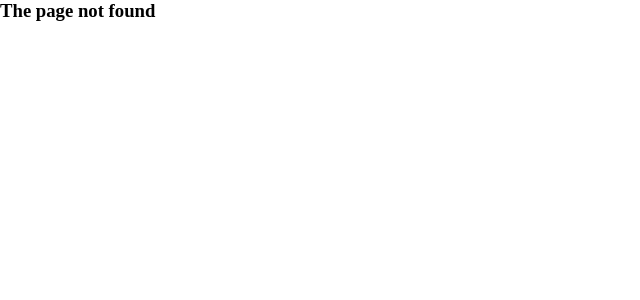
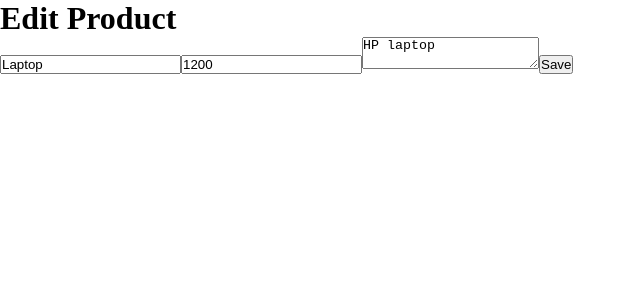
Before and after one commit to uruchira/login-dashboard-app, a React (Vite) app: page /dashboard/1 in a window 1280 px wide. Before the commit this address had no page. Shown: the top 300 px of the page, without its empty margins (0-640 px from the left). Built offline with nearby package versions, Linux system fonts and the light colour scheme.

Commit message:
Product add,edit form and its context added

```diff
--- a/src/App.tsx
+++ b/src/App.tsx
@@ -1,24 +1,23 @@
 import { BrowserRouter } from "react-router";
 import { Routes, Route } from 'react-router';
-import ProtectedRoute from "./components/PrivateRoute"
+// import ProtectedRoute from "./components/PrivateRoute"
 
 import Login from './auth/Login';
 import Dashboard from './dashboard';
-import { useAuth } from './contexts/AuthContext';
+import ProductForm from './dashboard/ProductForm';
+// import { useAuth } from './contexts/AuthContext';
 
 function App() {
-  const { user } = useAuth();
+  // const { user } = useAuth();
 
   return (
     <BrowserRouter>
       <Routes>
         <Route index element={<Login />} />
         <Route path="login" element={<Login />} />
-        <Route path="dashboard" element={
-          <ProtectedRoute user={user}>
-            <Dashboard />
-          </ProtectedRoute>
-        }/>
+        <Route path="dashboard" element={<Dashboard /> }/>
+        <Route path="dashboard/new" element={<ProductForm  />} />
+        <Route path="dashboard/:id" element={<ProductForm />} />
         <Route path="*" element={<h3>The page not found</h3>} />
       </Routes>
     </BrowserRouter>
@@ -26,3 +25,11 @@ function App() {
 }
 
 export default App;
+
+/*
+<Route path="dashboard" element={
+  <ProtectedRoute user={user}>
+    <Dashboard />
+  </ProtectedRoute>
+}/>
+*/
--- /dev/null
+++ b/src/dashboard/ProductForm.tsx
@@ -0,0 +1,87 @@
+import React, { useState } from "react";
+import { useNavigate, useParams } from "react-router-dom";
+
+type Product = {
+  id: string;
+  name: string;
+  price: number;
+  description: string;
+};
+
+const iProducts: Product[] = [
+  { id: "1", name: "Laptop", price: 1200, description: "HP laptop" },
+  { id: "2", name: "Phone", price: 800, description: "Smartphone" }
+];
+
+const ProductForm: React.FC = () => {
+  const { id } = useParams();
+  const navigate = useNavigate();
+
+  const existingProduct = iProducts.find((p) => p.id === id);
+
+  const [form, setForm] = useState<Product>(
+    existingProduct || { id: "", name: "", price: 0, description: "" }
+  );
+
+  const handleChange = (e: React.ChangeEvent<HTMLInputElement | HTMLTextAreaElement>) => {
+    const { name, value } = e.target;
+    setForm((prev) => ({
+      ...prev,
+      [name]: name === "price" ? Number(value) : value
+    }));
+  };
+
+  const handleSubmit = (e: React.FormEvent) => {
+    e.preventDefault();
+
+    if (existingProduct) {
+      // update
+      console.log("update");
+    } else {
+      // create
+     console.log("create");
+    }
+
+    navigate("/dashboard");
+  };
+
+  return (
+    <div>
+      <h1>
+        {existingProduct ? "Edit Product" : "Add Product"}
+      </h1>
+
+      <form onSubmit={handleSubmit} className="space-y-3">
+        <input
+          name="name"
+          placeholder="Name"
+          value={form.name}
+          onChange={handleChange}
+          required
+        />
+
+        <input
+          name="price"
+          type="number"
+          placeholder="Price"
+          value={form.price}
+          onChange={handleChange}
+          required
+        />
+
+        <textarea
+          name="description"
+          placeholder="Description"
+          value={form.description}
+          onChange={handleChange}
+        />
+
+        <button type="submit">
+          Save
+        </button>
+      </form>
+    </div>
+  );
+};
+
+export default ProductForm;
--- a/src/dashboard/index.tsx
+++ b/src/dashboard/index.tsx
@@ -1,3 +1,4 @@
+/*
 import { useNavigate } from "react-router-dom";
 
 import { userLogout } from '../auth/services';
@@ -31,3 +32,55 @@ function Dashboard() {
 }
 
 export default Dashboard
+*/
+
+import  { useState } from "react";
+import { useNavigate } from "react-router-dom";
+
+type Product = {
+  id: string;
+  name: string;
+  price: number;
+  description: string;
+};
+
+const initialProducts: Product[] = [
+  { id: "1", name: "Laptop", price: 1200, description: "High performance laptop" },
+  { id: "2", name: "Phone", price: 800, description: "Latest smartphone" }
+];
+
+const Dashboard: React.FC = () => {
+  const [products, setProducts] = useState<Product[]>([]);
+  const navigate = useNavigate();
+
+  if(initialProducts.length !== products.length) {
+    setProducts(initialProducts)
+  }
+
+  return (
+    <div>
+      <h1>Products</h1>
+
+      <button
+        onClick={() => navigate("/dashboard/new")}
+      >
+        Add New
+      </button>
+
+      <ul>
+        {products.map((p) => (
+          <li
+            key={p.id}
+            onClick={() => navigate(`/dashboard/${p.id}`)}
+          >
+            <h2>{p.name}</h2>
+            <p>Price: ${p.price}</p>
+            <p>{p.description}</p>
+          </li>
+        ))}
+      </ul>
+    </div>
+  );
+};
+
+export default Dashboard
--- a/src/types.ts
+++ b/src/types.ts
@@ -22,3 +22,8 @@ export interface Product {
   description?: string;
   status: boolean;
 }
+
+export interface ProductContextType {
+  allProducts: Product[] | [];
+  setNewProduct: (newProduct: Product) => void;
+}
```
Also changed, not shown: src/contexts/ProductContext.tsx (added, +26 -0 lines), src/dashboard/services.ts (added).
